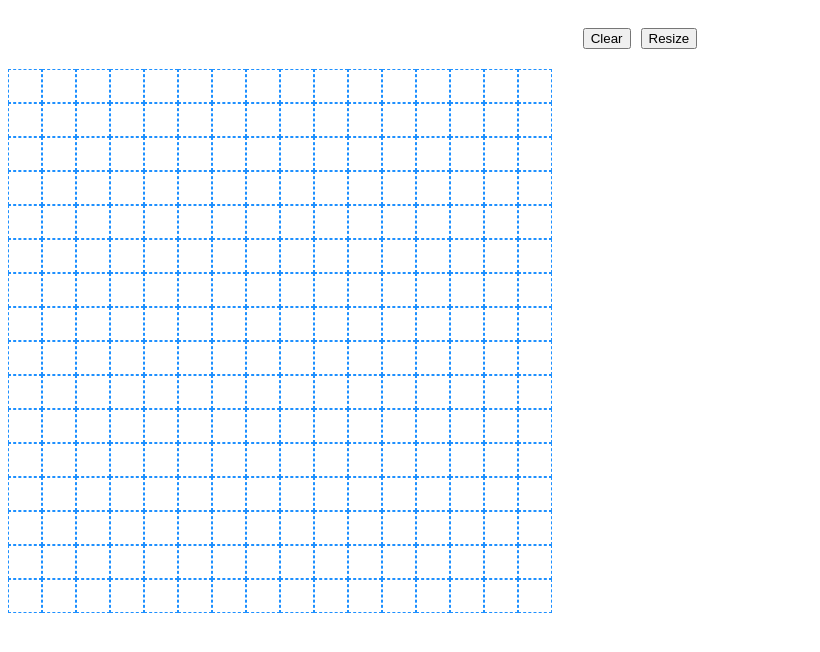
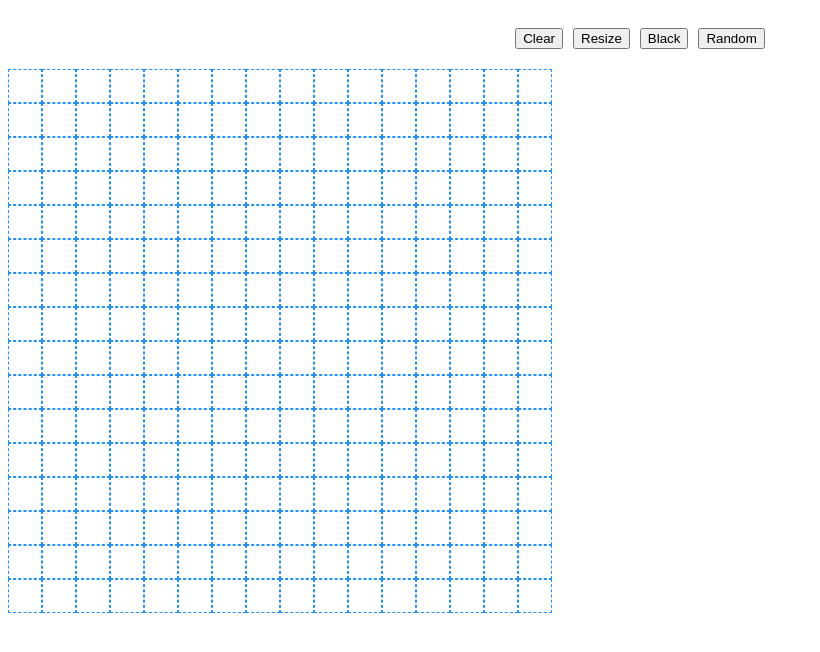
Before and after one commit to kelvouttt/etch-a-sketch, a plain HTML site: page index.html in a window 1280 px wide. Shown: the whole page, without its empty margins (0-820 px from the left). Drawn offline with Linux system fonts and the light colour scheme.

Commit message:
adding 2 button for color

```diff
--- a/index.html
+++ b/index.html
@@ -12,7 +12,8 @@
   <header>
     <button class="clear-button">Clear</button>
     <button class="resize">Resize</button>
-
+    <button class="black-color">Black</button>
+    <button class="random-color">Random</button>
   </header>
   <div class="container"></div>
 </body>
```
